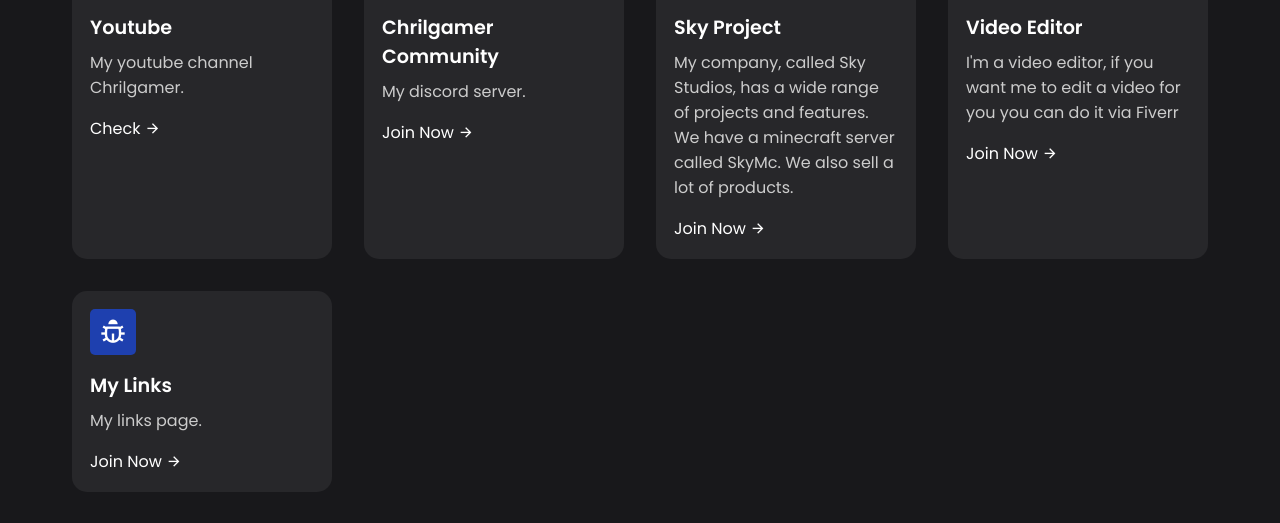
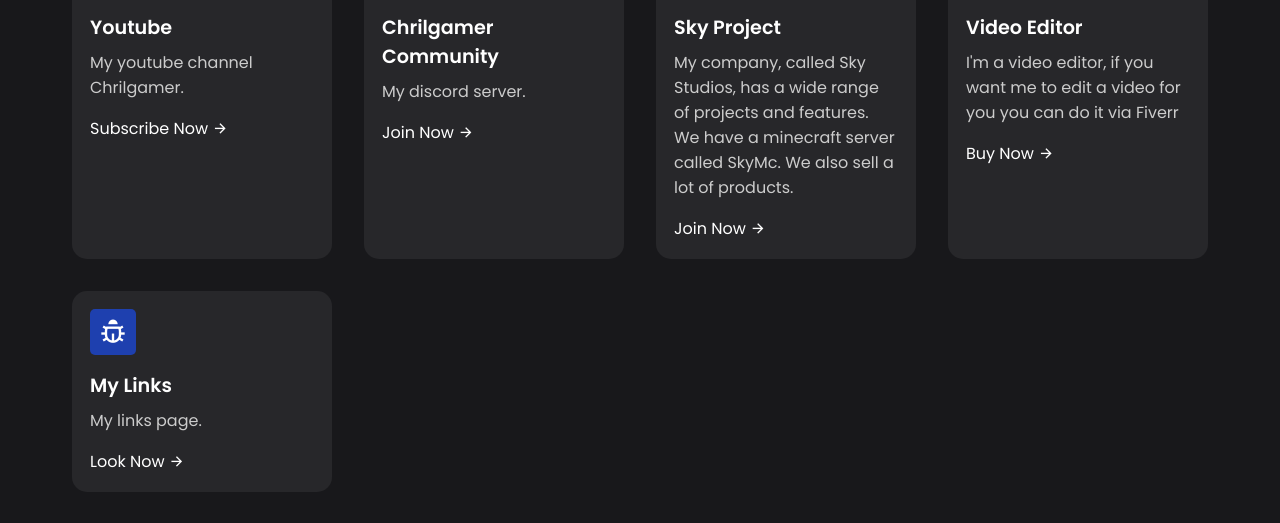
Before and after one commit to ChrilDevs/ChrilSite, a plain HTML site: page index.html in a window 1280 px wide. Shown: the part 1142-1665 px from the top of the page. Drawn offline with nearby package versions, Linux system fonts and the light colour scheme.

Commit message:
aggiornata parte progetti, aggiunto my links

```diff
--- a/index.html
+++ b/index.html
@@ -52,7 +52,7 @@
                 <p>
                     My youtube channel Chrilgamer.
                 </p>
-                <a href="https://youtube.com/@chrilgamer?si=BzlKn6wMm_A_B81l">Check <i class="ri-arrow-right-line"></i></a>
+                <a href="https://youtube.com/@chrilgamer?si=BzlKn6wMm_A_B81l">Subscribe Now <i class="ri-arrow-right-line"></i></a>
             </div>
             <div class="card">
                 <span><i class="ri-bug-line"></i></span>
@@ -76,7 +76,7 @@
                 <p>
                     I'm a video editor, if you want me to edit a video for you you can do it via Fiverr
                 </p>
-                <a href="https://it.fiverr.com/chril_?public_mode=true">Join Now <i class="ri-arrow-right-line"></i></a>
+                <a href="https://it.fiverr.com/chril_?public_mode=true">Buy Now <i class="ri-arrow-right-line"></i></a>
             </div>
             <div class="card">
                 <span><i class="ri-bug-line"></i></span>
@@ -84,7 +84,7 @@
                 <p>
                     My links page.
                 </p>
-                <a href="#">Join Now <i class="ri-arrow-right-line"></i></a>
+                <a href="http://mylinks.chrilsite.com/">Look Now <i class="ri-arrow-right-line"></i></a>
             </div>
         </div>
     </section>
```
